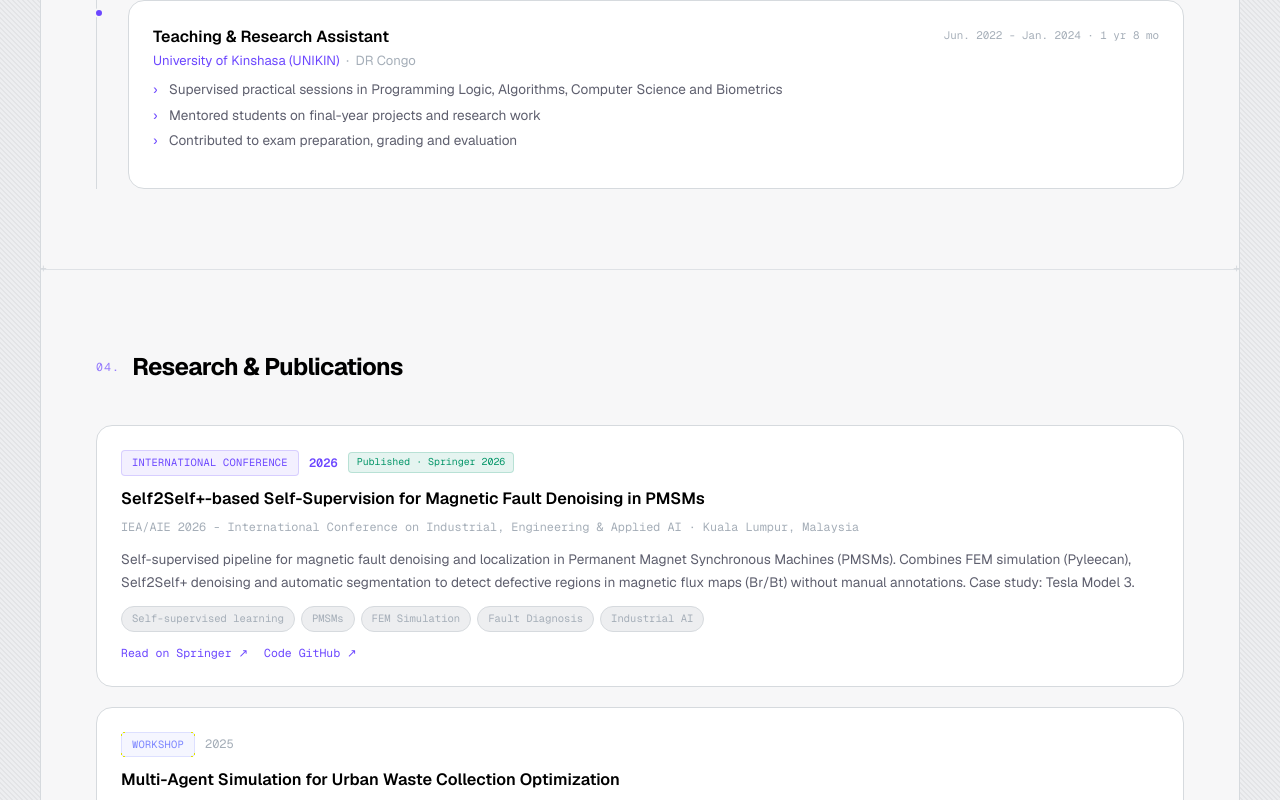
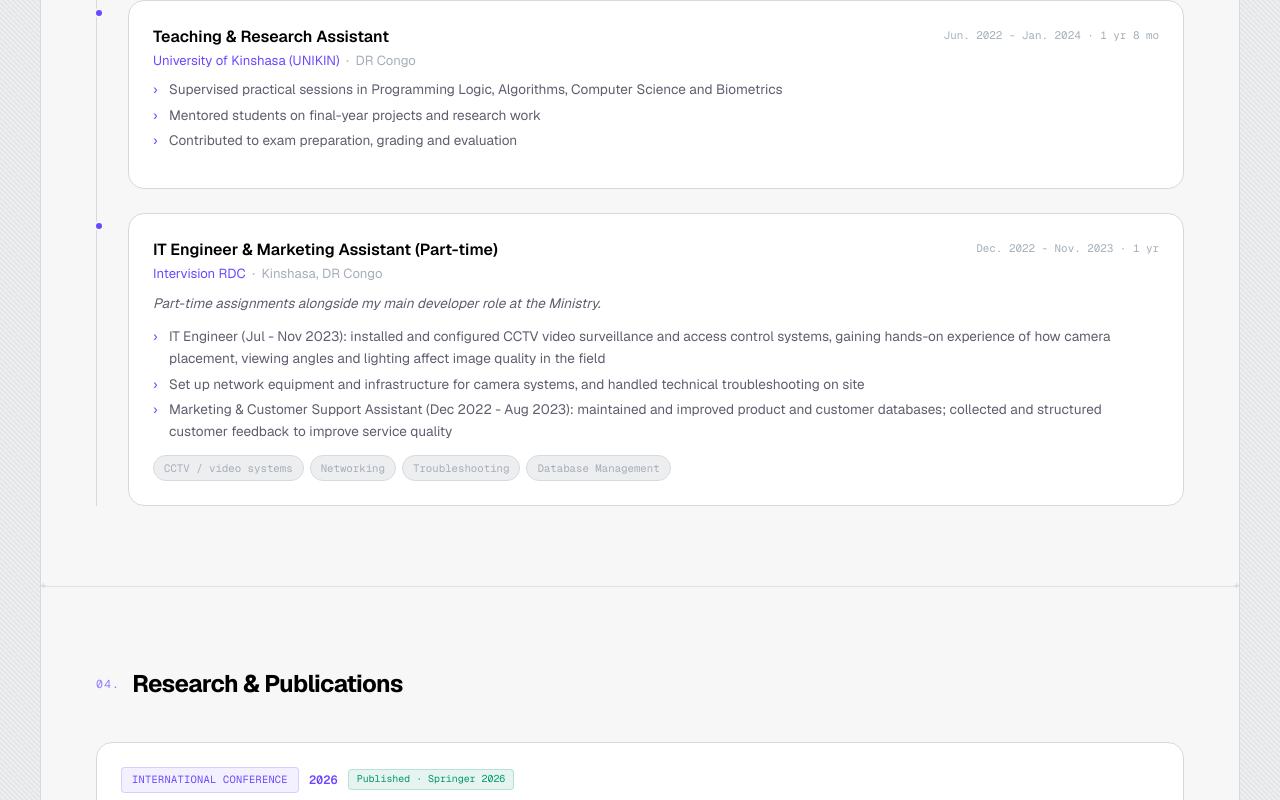
Before and after one commit to PRISCILLE7/priscille-portfolio, a Next.js app: page / in a window 1280 px wide. Shown: the part 4797-5597 px from the top of the page. Built offline with nearby package versions, Linux system fonts and the light colour scheme.

Commit message:
Restore Intervision as part-time role

```diff
--- a/components/Experience.tsx
+++ b/components/Experience.tsx
@@ -76,6 +76,20 @@ const experience = [
     ],
     tags: [],
   },
+  {
+    title: "IT Engineer & Marketing Assistant (Part-time)",
+    company: "Intervision RDC",
+    location: "Kinshasa, DR Congo",
+    period: "Dec. 2022 - Nov. 2023 · 1 yr",
+    intro:
+      "Part-time assignments alongside my main developer role at the Ministry.",
+    items: [
+      "IT Engineer (Jul - Nov 2023): installed and configured CCTV video surveillance and access control systems, gaining hands-on experience of how camera placement, viewing angles and lighting affect image quality in the field",
+      "Set up network equipment and infrastructure for camera systems, and handled technical troubleshooting on site",
+      "Marketing & Customer Support Assistant (Dec 2022 - Aug 2023): maintained and improved product and customer databases; collected and structured customer feedback to improve service quality",
+    ],
+    tags: ["CCTV / video systems", "Networking", "Troubleshooting", "Database Management"],
+  },
 ];
 
 export default function Experience() {
```
